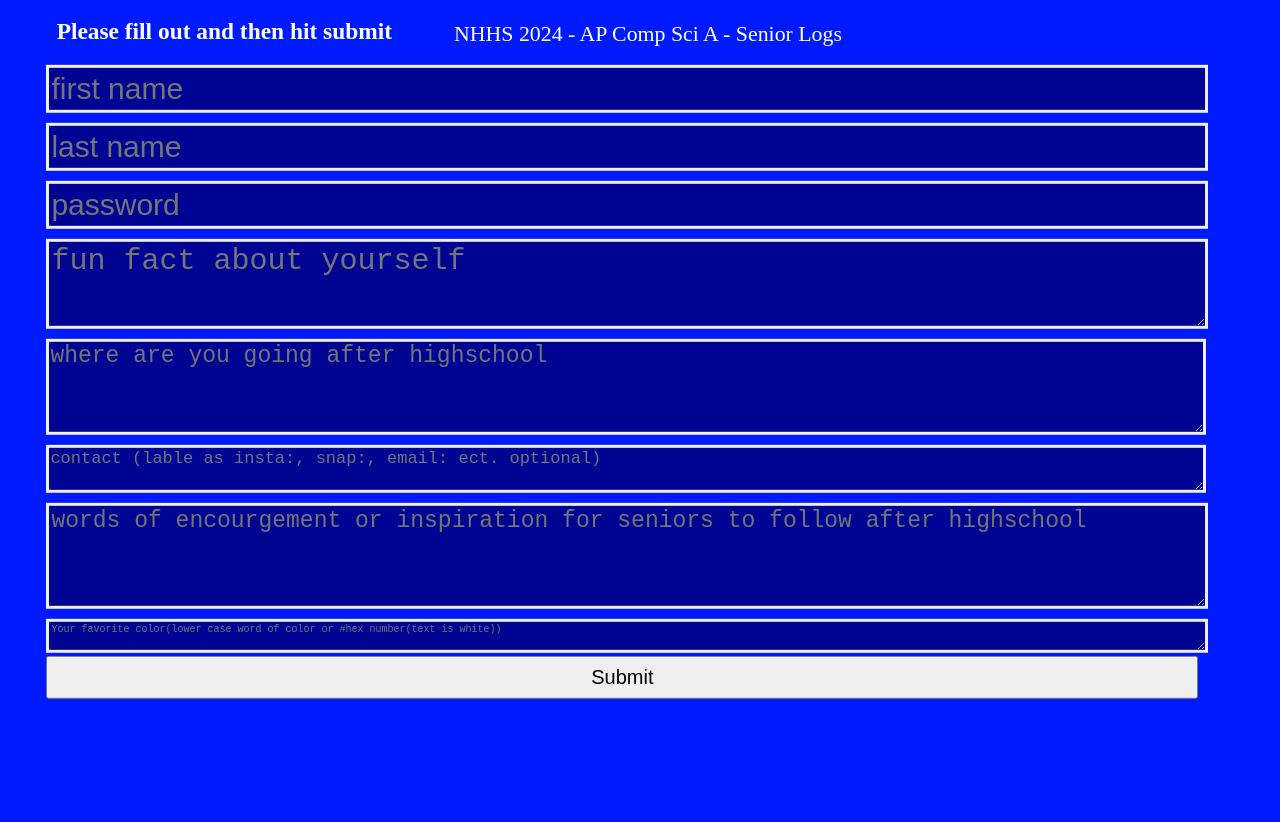
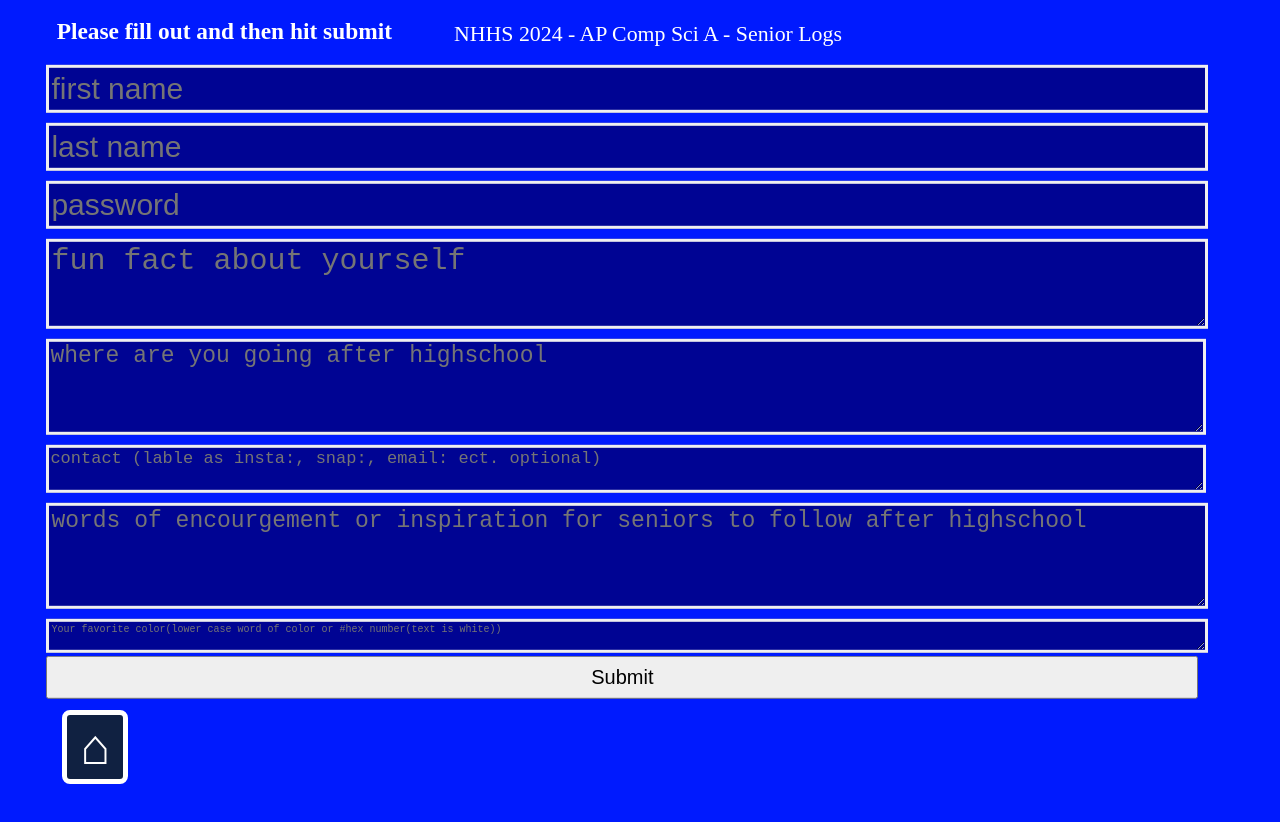
Before and after one commit to lhawkins22/senior, a plain HTML site: page newpf/newpf.html in a window 1280 px wide. Drawn offline with Linux system fonts and the light colour scheme.

Commit message:
home button

```diff
--- a/home/home.js
+++ b/home/home.js
@@ -12,7 +12,7 @@ fetch("https://senior-a261.onrender.com/data")
                 const pf = document.createElement('div');
                 const brr = document.createElement("br");
                 const brrr = document.createElement("br");
-                const soc = document.createElement("h3")
+                const soc = document.createElement("h3");
                 name.textContent = item.fname + " " + item.lname + ":";
                 fact.textContent = item.a;
                 wi.textContent = item.b;
--- a/new/new.css
+++ b/new/new.css
@@ -99,3 +99,20 @@ html, body {
   padding:0vw;
   margin: 0.8vw;
 }
+.homebutton{
+  position: fixed;
+    right: 90vw;
+  bottom: 2vh;
+   white-space: initial;
+    text-decoration:none;
+    text-align: center;
+    background-color: #102141;
+    color: white;
+    font-size: 50px;
+    padding-top: 3px;
+    padding-bottom: 3px;
+    padding-left:1%;
+    padding-right:1%;
+    border-radius: 8px;
+    border: 5px solid #ffffff;
+  }
--- a/newpf/newpf.css
+++ b/newpf/newpf.css
@@ -145,3 +145,20 @@ html, body {
   padding:0vw;
   margin: 0.8vw;
 }
+.homebutton{
+position: fixed;
+  right: 90vw;
+bottom: 2vh;
+ white-space: initial;
+  text-decoration:none;
+  text-align: center;
+  background-color: #102141;
+  color: white;
+  font-size: 50px;
+  padding-top: 3px;
+  padding-bottom: 3px;
+  padding-left:1%;
+  padding-right:1%;
+  border-radius: 8px;
+  border: 5px solid #ffffff;
+}
--- a/newpf/newpf.html
+++ b/newpf/newpf.html
@@ -26,6 +26,7 @@
             <p id = "errror"></p>
           </div>
     </div>
+    <a class="homebutton" href="../home/home.html">⌂</a>
     <script src="newpf.js"></script>
 </body>
 
--- a/newpf/newpf.js
+++ b/newpf/newpf.js
@@ -11,7 +11,7 @@ function AddData() {
     document.getElementById("errror").textContent = "";
 
     // Make an AJAX request to fetch the data
-    fetch("http://localhost:3000/data")
+    fetch("https://senior-a261.onrender.com/data")
     .then(response => response.json())
     .then(data => {
         // Loop through the data and add rows to the table
--- a/res/res.css
+++ b/res/res.css
@@ -90,3 +90,20 @@ bottom: 2vh;
   font-weight: lighter;
   color: #ffffff;
 }
+.homebutton{
+  position: fixed;
+    right: 90vw;
+  bottom: 2vh;
+   white-space: initial;
+    text-decoration:none;
+    text-align: center;
+    background-color: #102141;
+    color: white;
+    font-size: 50px;
+    padding-top: 3px;
+    padding-bottom: 3px;
+    padding-left:1%;
+    padding-right:1%;
+    border-radius: 8px;
+    border: 5px solid #ffffff;
+  }
--- a/resa/resa.css
+++ b/resa/resa.css
@@ -129,3 +129,20 @@ html, body {
   padding:0vw;
   margin: 0.8vw;
 }
+.homebutton{
+  position: fixed;
+    right: 90vw;
+  bottom: 2vh;
+   white-space: initial;
+    text-decoration:none;
+    text-align: center;
+    background-color: #102141;
+    color: white;
+    font-size: 50px;
+    padding-top: 3px;
+    padding-bottom: 3px;
+    padding-left:1%;
+    padding-right:1%;
+    border-radius: 8px;
+    border: 5px solid #ffffff;
+  }
```
Also changed, not shown: new/new.html (+1 -0 lines), res/res.html (+1 -0 lines), resa/resa.html (+1 -0 lines).
